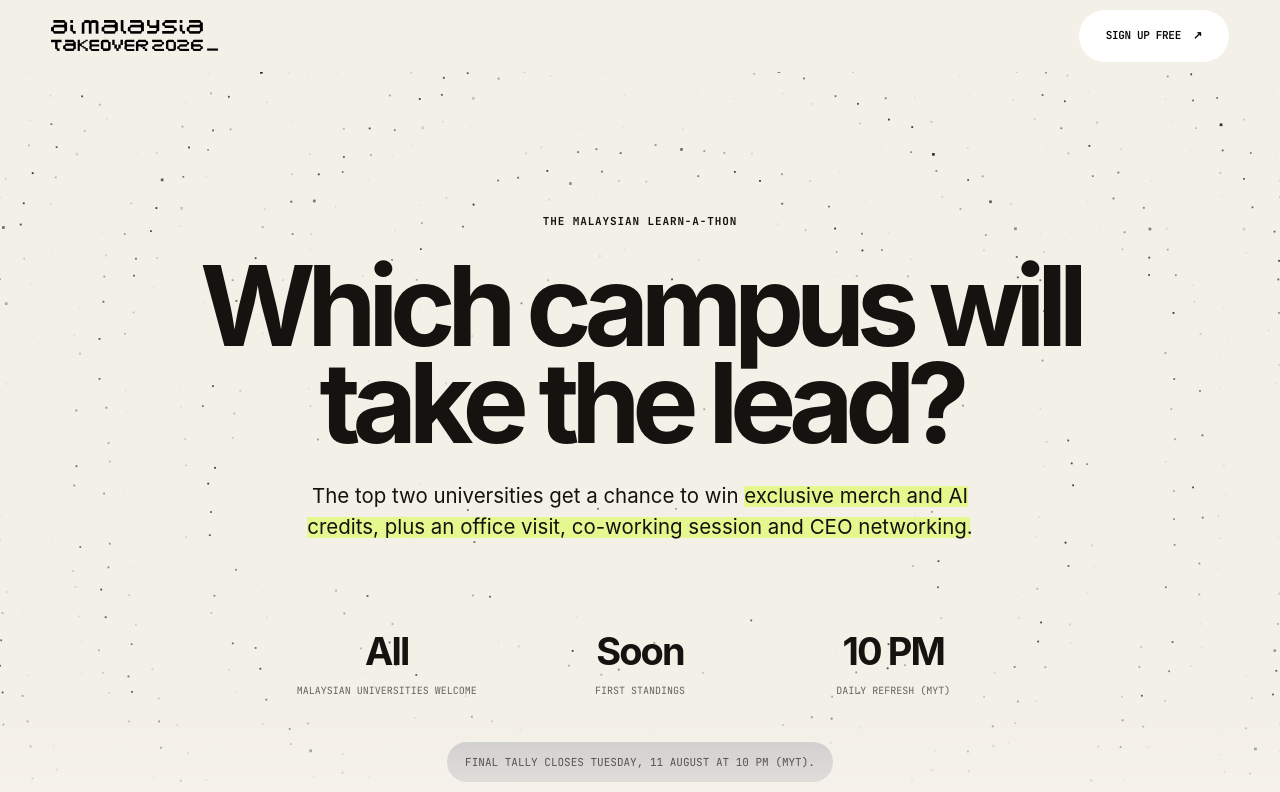
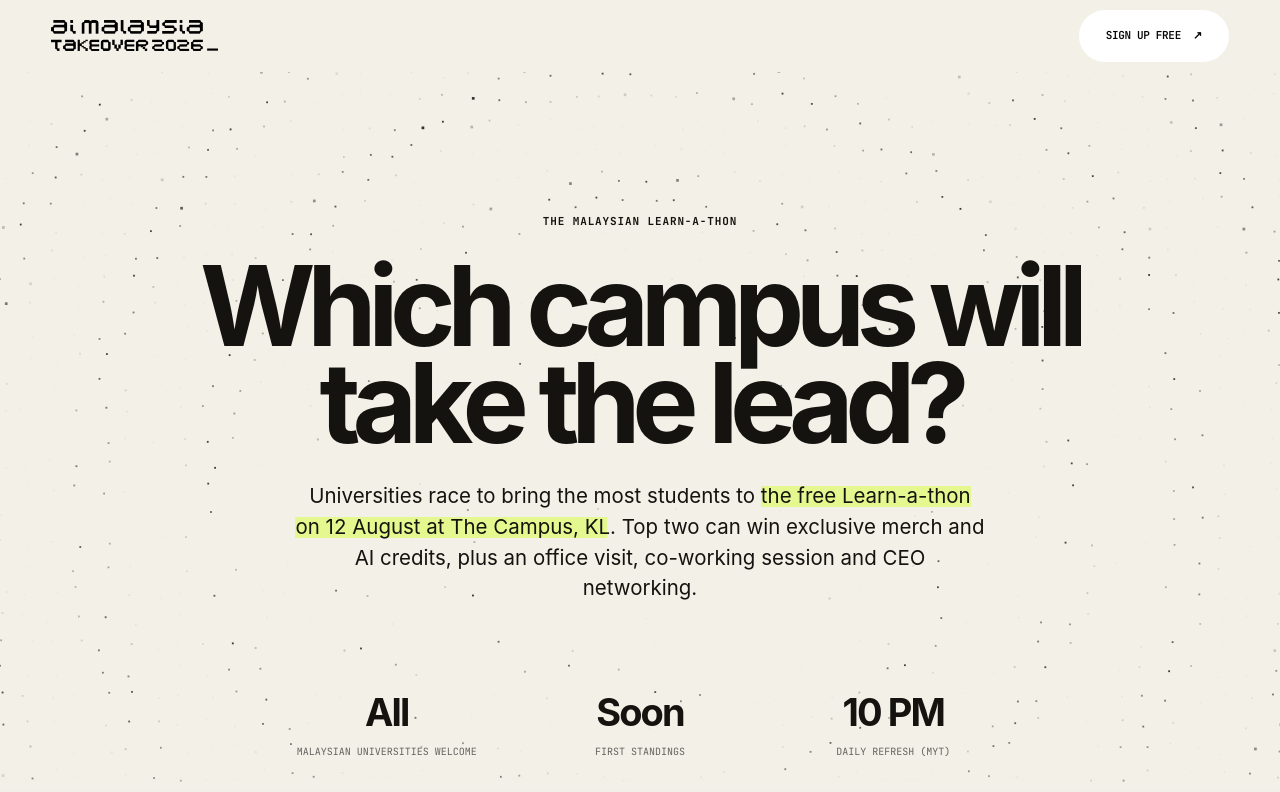
Before and after one commit to ashvinpraveen/learnaimto, a Next.js app: page /leaderboard in a window 1280 px wide. Shown: the top 792 px of the page. Built offline with nearby package versions, Linux system fonts and the light colour scheme; no server answers; a web font is replaced by a local one.

Commit message:
Add Learn-a-thon what/when/where context to leaderboard hero
Cold visitors only saw prize copy. Lead with the campus race for the free
12 August build day at The Campus, then keep prizes as the follow-on.

Co-authored-by: Ashvin Praveen <ashvinpraveen@users.noreply.github.com>

```diff
--- a/src/app/leaderboard/ProgressiveHighlight.tsx
+++ b/src/app/leaderboard/ProgressiveHighlight.tsx
@@ -19,6 +19,7 @@ type ProgressiveHighlightProps = {
   className: string;
   prefix: string;
   text: string;
+  suffix?: string;
 };
 
 const animationDelay = 2;
@@ -28,6 +29,7 @@ export default function ProgressiveHighlight({
   className,
   prefix,
   text,
+  suffix,
 }: ProgressiveHighlightProps) {
   const paragraphRef = useRef<HTMLParagraphElement>(null);
   const highlightedTextRef = useRef<HTMLSpanElement>(null);
@@ -62,7 +64,7 @@ export default function ProgressiveHighlight({
     void document.fonts?.ready.then(measureLines);
 
     return () => resizeObserver.disconnect();
-  }, [text]);
+  }, [text, prefix, suffix]);
 
   const totalWidth = lines.reduce((sum, line) => sum + line.width, 0);
   let completedWidth = 0;
@@ -72,6 +74,7 @@ export default function ProgressiveHighlight({
       <span className={styles.highlightContent}>
         {prefix}
         <span ref={highlightedTextRef}>{text}</span>
+        {suffix}
       </span>
       <span className={styles.highlightLayer} aria-hidden="true">
         {lines.map((line, index) => {
--- a/src/app/leaderboard/page.tsx
+++ b/src/app/leaderboard/page.tsx
@@ -13,7 +13,7 @@ import styles from "./page.module.css";
 export const metadata: Metadata = {
   title: "University Leaderboard",
   description:
-    "See which Malaysian university is bringing the biggest student community to the Malaysian Learn-a-thon.",
+    "Campus race for the free Malaysian Learn-a-thon on 12 August at The Campus, KL — see which university is bringing the most students.",
   alternates: { canonical: "/leaderboard" },
 };
 
@@ -62,8 +62,9 @@ export default async function LeaderboardPage() {
             </h1>
             <ProgressiveHighlight
               className={styles.heroCopy}
-              prefix="The top two universities get a chance to win "
-              text="exclusive merch and AI credits, plus an office visit, co-working session and CEO networking."
+              prefix="Universities race to bring the most students to "
+              text="the free Learn-a-thon on 12 August at The Campus, KL"
+              suffix=". Top two can win exclusive merch and AI credits, plus an office visit, co-working session and CEO networking."
             />
 
             <div className={styles.stats} aria-label="Leaderboard summary">
```
